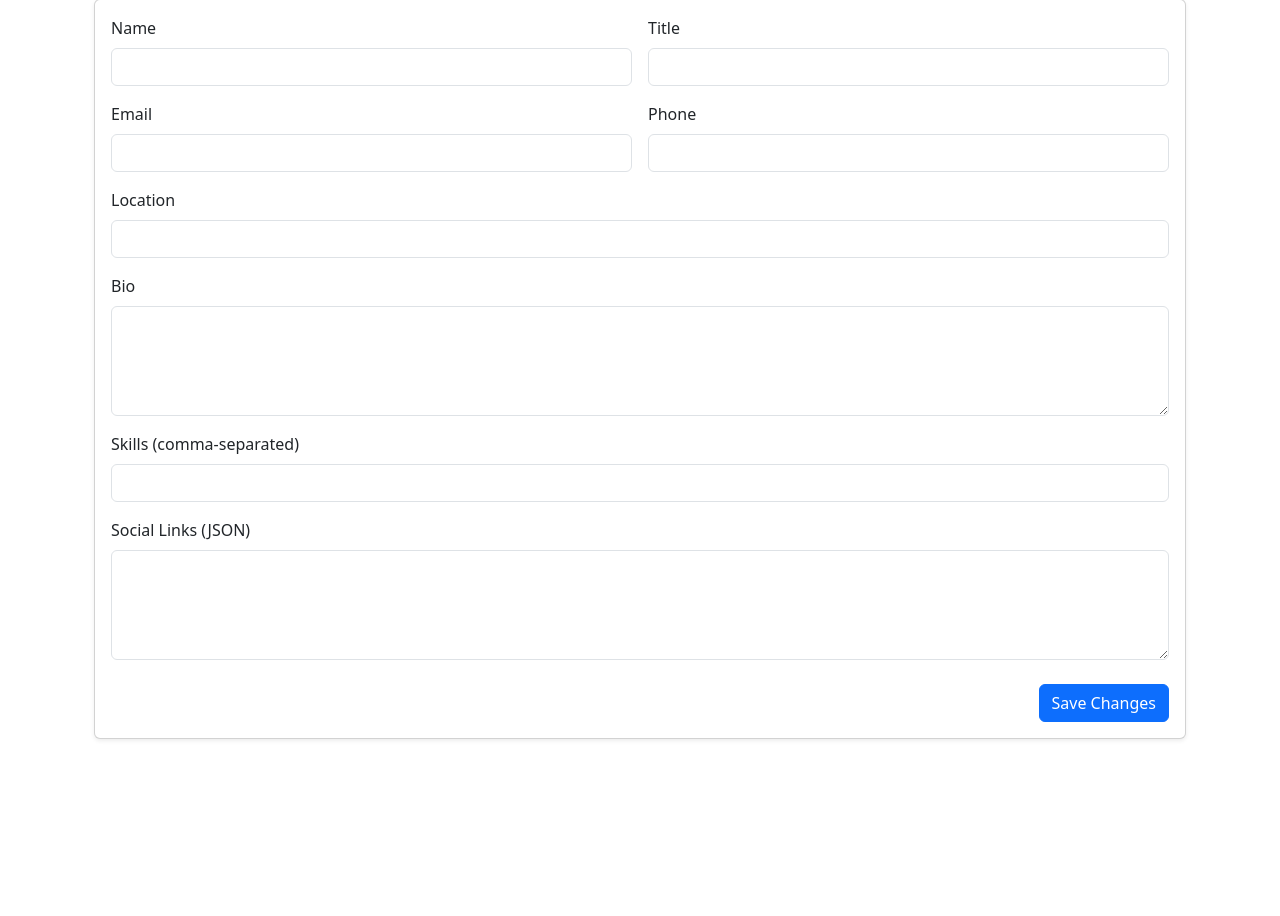
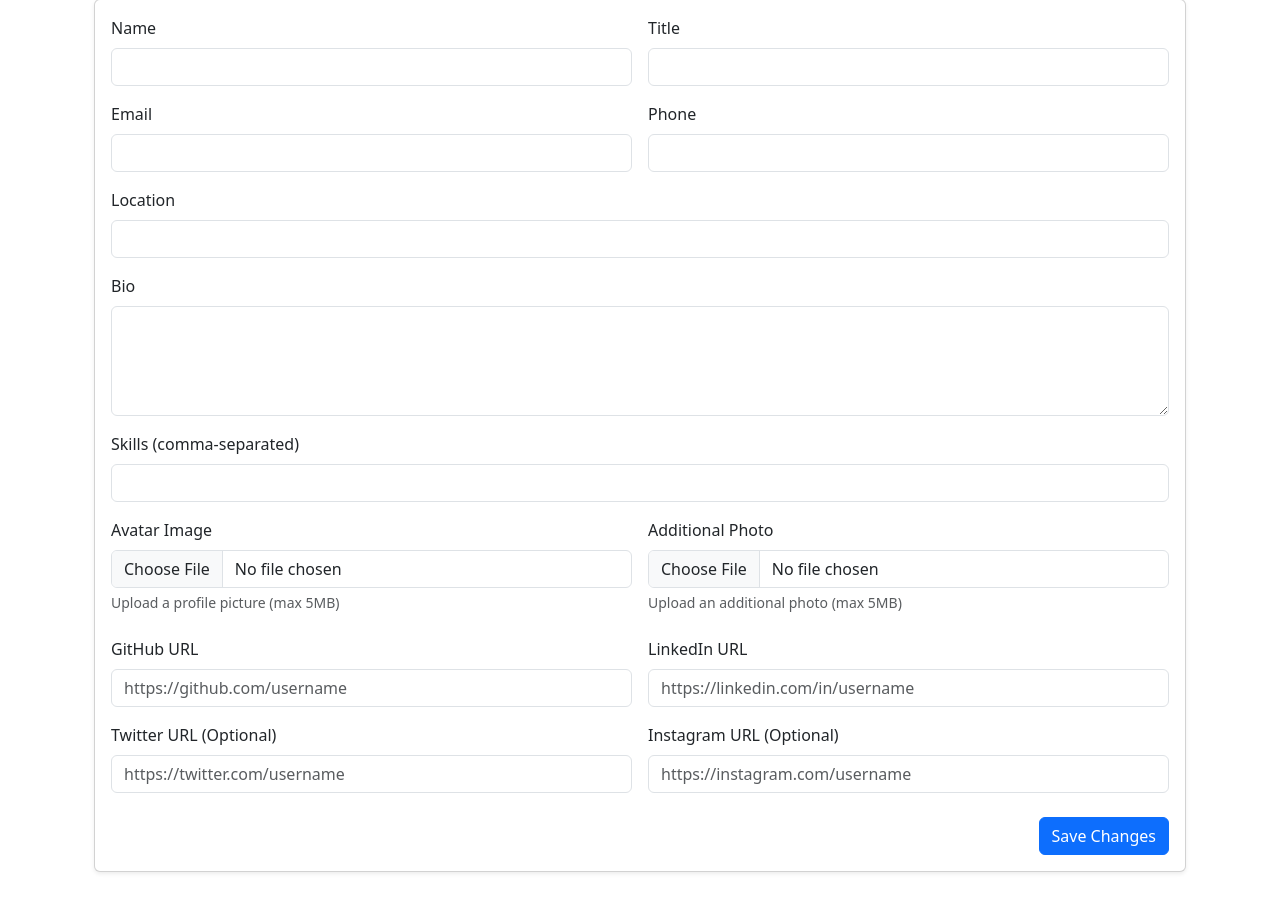
Before and after one commit to faridos/portfolio, a FastAPI app: template backend/app/templates/admin/personal.html in a window 1280 px wide. Shown: the part 167-1083 px from the top of the page. Before the commit the page ends 907 px from the top, so only its background shows below. Run offline with FastAPI, Linux system fonts and the light colour scheme; the template is opened without the code that fills it, so the values that code supplies are empty; some libraries are stand-ins or nearby versions.

Commit message:
FIX bette design 2

```diff
--- a/backend/app/models/models.py
+++ b/backend/app/models/models.py
@@ -58,6 +58,7 @@ class PersonalData(BaseModel):
     phone = Column(String(20), nullable=True)
     location = Column(String(100), nullable=True)
     avatar_url = Column(String(255), nullable=True)
+    photo_url = Column(String(255), nullable=True)  # Additional photo field
     social_links = Column(JSON, nullable=True)  # Dictionary of social media links
     skills = Column(JSON, nullable=True)  # List of skills
     created_at = Column(DateTime, default=datetime.utcnow, nullable=False)
--- a/backend/app/schemas/schemas.py
+++ b/backend/app/schemas/schemas.py
@@ -74,6 +74,7 @@ class PersonalDataBase(BaseModel):
     phone: Optional[str] = None
     location: Optional[str] = None
     avatar_url: Optional[str] = None
+    photo_url: Optional[str] = None
     social_links: Optional[Dict[str, str]] = None
     skills: Optional[List[str]] = None
 
@@ -88,6 +89,7 @@ class PersonalDataUpdate(BaseModel):
     phone: Optional[str] = None
     location: Optional[str] = None
     avatar_url: Optional[str] = None
+    photo_url: Optional[str] = None
     social_links: Optional[Dict[str, str]] = None
     skills: Optional[List[str]] = None
 
--- a/backend/app/templates/admin/personal.html
+++ b/backend/app/templates/admin/personal.html
@@ -45,9 +45,38 @@
                         <input type="text" id="skills" name="skills" class="form-control">
                     </div>
 
-                    <div class="col-12">
-                        <label for="social_links" class="form-label">Social Links (JSON)</label>
-                        <textarea id="social_links" name="social_links" rows="4" class="form-control font-monospace"></textarea>
+                    <div class="col-md-6">
+                        <label for="avatar_file" class="form-label">Avatar Image</label>
+                        <input type="file" id="avatar_file" name="avatar_file" class="form-control" accept="image/*">
+                        <div class="form-text">Upload a profile picture (max 5MB)</div>
+                        <div id="current-avatar" class="mt-2"></div>
+                    </div>
+
+                    <div class="col-md-6">
+                        <label for="photo_file" class="form-label">Additional Photo</label>
+                        <input type="file" id="photo_file" name="photo_file" class="form-control" accept="image/*">
+                        <div class="form-text">Upload an additional photo (max 5MB)</div>
+                        <div id="current-photo" class="mt-2"></div>
+                    </div>
+
+                    <div class="col-md-6">
+                        <label for="github_url" class="form-label">GitHub URL</label>
+                        <input type="url" id="github_url" name="github_url" class="form-control" placeholder="https://github.com/username">
+                    </div>
+
+                    <div class="col-md-6">
+                        <label for="linkedin_url" class="form-label">LinkedIn URL</label>
+                        <input type="url" id="linkedin_url" name="linkedin_url" class="form-control" placeholder="https://linkedin.com/in/username">
+                    </div>
+
+                    <div class="col-md-6">
+                        <label for="twitter_url" class="form-label">Twitter URL (Optional)</label>
+                        <input type="url" id="twitter_url" name="twitter_url" class="form-control" placeholder="https://twitter.com/username">
+                    </div>
+
+                    <div class="col-md-6">
+                        <label for="instagram_url" class="form-label">Instagram URL (Optional)</label>
+                        <input type="url" id="instagram_url" name="instagram_url" class="form-control" placeholder="https://instagram.com/username">
                     </div>
                 </div>
 
@@ -75,10 +104,22 @@ document.addEventListener('DOMContentLoaded', async () => {
                 Object.keys(data).forEach(key => {
                     const input = form.elements[key];
                     if (input) {
-                        if (key === 'social_links') {
-                            input.value = JSON.stringify(data[key], null, 2);
+                        if (key === 'social_links' && data[key]) {
+                            // Handle individual social links
+                            if (data[key].github) document.getElementById('github_url').value = data[key].github;
+                            if (data[key].linkedin) document.getElementById('linkedin_url').value = data[key].linkedin;
+                            if (data[key].twitter) document.getElementById('twitter_url').value = data[key].twitter;
+                            if (data[key].instagram) document.getElementById('instagram_url').value = data[key].instagram;
                         } else if (key === 'skills') {
                             input.value = data[key].join(', ');
+                        } else if (key === 'avatar_url' && data[key]) {
+                            // Show current avatar
+                            const avatarDiv = document.getElementById('current-avatar');
+                            avatarDiv.innerHTML = `<img src="${data[key]}" alt="Current Avatar" style="max-width: 100px; max-height: 100px; border-radius: 8px;">`;
+                        } else if (key === 'photo_url' && data[key]) {
+                            // Show current photo
+                            const photoDiv = document.getElementById('current-photo');
+                            photoDiv.innerHTML = `<img src="${data[key]}" alt="Current Photo" style="max-width: 100px; max-height: 100px; border-radius: 8px;">`;
                         } else {
                             input.value = data[key];
                         }
@@ -97,21 +138,75 @@ document.addEventListener('DOMContentLoaded', async () => {
         const formData = new FormData(form);
         const data = {};
 
+        // Handle file uploads first
+        const avatarFile = formData.get('avatar_file');
+        const photoFile = formData.get('photo_file');
+
+        // Upload avatar if provided
+        if (avatarFile && avatarFile.size > 0) {
+            try {
+                const avatarFormData = new FormData();
+                avatarFormData.append('file', avatarFile);
+                const avatarResponse = await fetch('/api/upload/image', {
+                    method: 'POST',
+                    body: avatarFormData,
+                });
+                if (avatarResponse.ok) {
+                    const avatarResult = await avatarResponse.json();
+                    data.avatar_url = avatarResult.url;
+                }
+            } catch (error) {
+                console.error('Error uploading avatar:', error);
+                alert('Error uploading avatar');
+                return;
+            }
+        }
+
+        // Upload photo if provided
+        if (photoFile && photoFile.size > 0) {
+            try {
+                const photoFormData = new FormData();
+                photoFormData.append('file', photoFile);
+                const photoResponse = await fetch('/api/upload/image', {
+                    method: 'POST',
+                    body: photoFormData,
+                });
+                if (photoResponse.ok) {
+                    const photoResult = await photoResponse.json();
+                    data.photo_url = photoResult.url;
+                }
+            } catch (error) {
+                console.error('Error uploading photo:', error);
+                alert('Error uploading photo');
+                return;
+            }
+        }
+
+        // Process other form fields
         for (const [key, value] of formData.entries()) {
-            if (key === 'social_links') {
-                try {
-                    data[key] = JSON.parse(value);
-                } catch (error) {
-                    console.error('Invalid JSON in social links:', error);
-                    alert('Invalid JSON in social links');
-                    return;
-                }
-            } else if (key === 'skills') {
+            if (key === 'skills') {
                 data[key] = value.split(',').map(skill => skill.trim()).filter(Boolean);
-            } else {
+            } else if (!key.includes('_file')) { // Skip file inputs
                 data[key] = value;
             }
         }
+
+        // Build social_links object from individual fields
+        const socialLinks = {};
+        if (data.github_url) socialLinks.github = data.github_url;
+        if (data.linkedin_url) socialLinks.linkedin = data.linkedin_url;
+        if (data.twitter_url) socialLinks.twitter = data.twitter_url;
+        if (data.instagram_url) socialLinks.instagram = data.instagram_url;
+
+        if (Object.keys(socialLinks).length > 0) {
+            data.social_links = socialLinks;
+        }
+
+        // Remove individual social link fields from data
+        delete data.github_url;
+        delete data.linkedin_url;
+        delete data.twitter_url;
+        delete data.instagram_url;
 
         try {
             const response = await fetch('/api/admin/personal', {
@@ -124,6 +219,8 @@ document.addEventListener('DOMContentLoaded', async () => {
 
             if (response.ok) {
                 alert('Personal data saved successfully!');
+                // Refresh the page to show updated images
+                window.location.reload();
             } else {
                 const error = await response.json();
                 alert(`Error: ${error.detail}`);
--- a/frontend/src/hooks/usePersonalData.ts
+++ b/frontend/src/hooks/usePersonalData.ts
@@ -10,6 +10,7 @@ export const usePersonalData = () => {
     email: '',
     location: '',
     avatar_url: '',
+    photo_url: '',
     linkedin_url: '',
     github_url: '',
     skills: [],
--- a/frontend/src/pages/Home.tsx
+++ b/frontend/src/pages/Home.tsx
@@ -58,6 +58,7 @@ const Home: React.FC = () => {
     bio: personalData?.bio || 'Your Bio',
     summary: personalData?.summary || '',
     avatar_url: personalData?.avatar_url || '',
+    photo_url: personalData?.photo_url || '',
     github_url: personalData?.github_url || '#',
     linkedin_url: personalData?.linkedin_url || '#',
     skills: personalData?.skills || [],
--- a/frontend/src/services/api.ts
+++ b/frontend/src/services/api.ts
@@ -41,6 +41,7 @@ export interface PersonalData {
   email: string;
   location: string;
   avatar_url: string;
+  photo_url: string;
   linkedin_url: string;
   github_url: string;
   skills: string[];
```
Also changed, not shown: backend/alembic/versions/ae399d4f8e4d_add_photo_url_to_personal_data.py (added, +29 -0 lines), frontend/src/components/Layout.tsx (+4 -4 lines).
